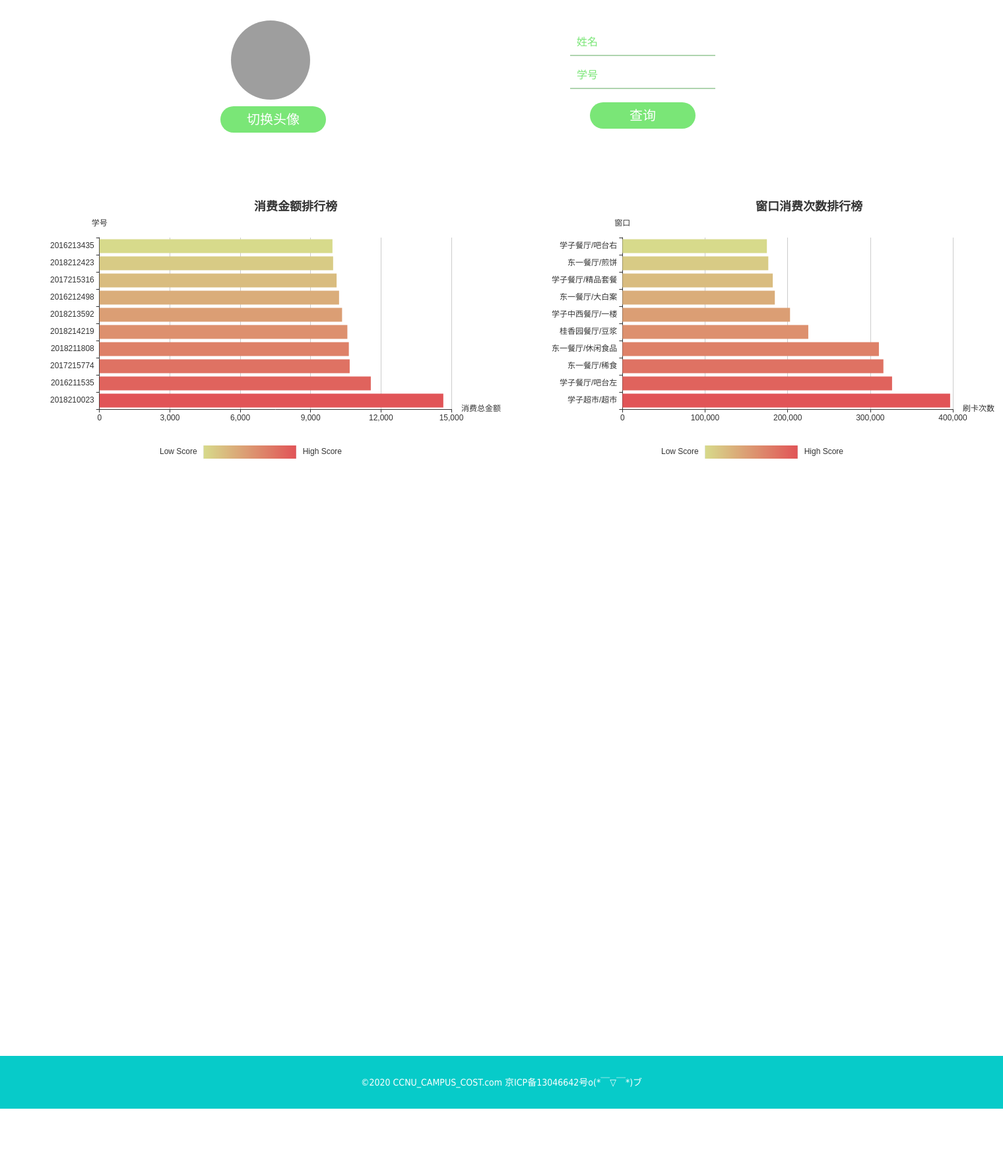
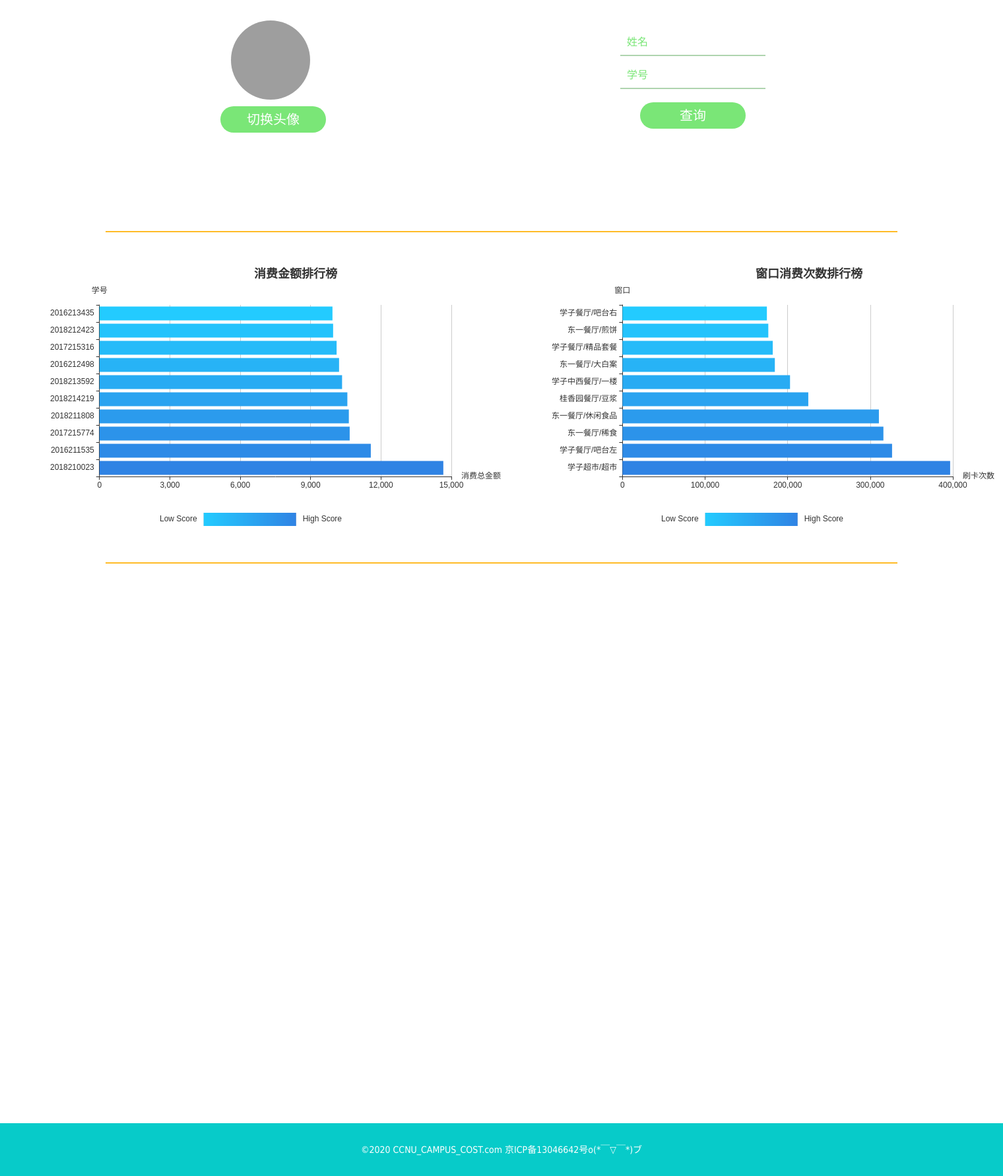
Before and after one commit to Bowser1704/ccnu_campus_cost, a Flask app: page / in a window 1520 px wide. Shown: the whole page at 66% size. Before the commit the page ends 1680 px from the top, so only its background shows below. Run offline with Flask 2, Linux system fonts and the light colour scheme; parts of the project's set-up code (start-up, migrations or seed data) failed here and were passed over; grey boxes are pictures that could not be loaded.

Commit message:
change color

```diff
--- a/routes/api.py
+++ b/routes/api.py
@@ -33,6 +33,6 @@ def place_rank():
     return jsonify(model.get_restaurant_place_rank())
 
 
-@app.route('api/rank/restaurant/<stu_num>', methods=['GET'])
+@app.route('/api/rank/restaurant/<stu_num>', methods=['GET'])
 def restaurant_rank(stu_num=None):
     return jsonify(model.get_restaurant_rank(stu_num))
--- a/routes/static/base.css
+++ b/routes/static/base.css
@@ -78,3 +78,14 @@ input:-moz-placeholder{    /* Mozilla Firefox 4 to 18 */
 input:-ms-input-placeholder{  /* Internet Explorer 10-11 */
 	color:#7ae677;
 }
+
+.line{
+	height: 0;
+	width: 1200px;
+	border-bottom: 2px solid #ffbb27;
+	position: relative;
+	left: 50%;
+	margin-left: -600px;
+	margin-bottom: 50px;
+	margin-top: 50px;
+}
--- a/routes/static/js/login.js
+++ b/routes/static/js/login.js
@@ -6,6 +6,7 @@ $(document).ready(function(){
     var stuName = document.getElementById('stuName');
 
     var name = document.getElementById('name'),
+        name1 = document.getElementById('name1'),
         costSum = document.getElementById('costSum'),
         resLove = document.getElementById('resLove'),
         placeLove = document.getElementById('placeLove'),
@@ -98,6 +99,7 @@ $(document).ready(function(){
             }
         })
         name.innerHTML = stuName.value;
+        name1.innerHTML = stuName.value;
         wcPic.src = baseUrl + '/wc/' + idValue + '.png';
         contentShow.style.display = 'block';
     }
--- a/routes/static/js/staticCostMost.js
+++ b/routes/static/js/staticCostMost.js
@@ -33,7 +33,7 @@ option = {
         // Map the score column to color
         dimension: 0,
         inRange: {
-            color: [ '#D7DA8B','#E15457']
+            color: [ '#23cbff','#2f83e4']
         }
     },
     series: [
--- a/routes/static/js/staticCostumeCount.js
+++ b/routes/static/js/staticCostumeCount.js
@@ -19,15 +19,13 @@ option = {
     title:{
         show:'true',
         text:'窗口消费次数排行榜',
-        subtextStyle:{
-            fontWeight:'',
-        },
         left:'50%'
     },
     grid: {containLabel: true},
     xAxis: {name: '刷卡次数'},
     yAxis: {type: 'category',name:'窗口'},
     visualMap: {
+        show:'false',
         orient: 'horizontal',
         left: 'center',
         min: 1,
@@ -36,7 +34,7 @@ option = {
         // Map the score column to color
         dimension: 0,
         inRange: {
-            color: [ '#D7DA8B','#E15457']
+            color: [ '#23cbff','#2f83e4']
         }
     },
     series: [
--- a/routes/static/style.css
+++ b/routes/static/style.css
@@ -1,5 +1,5 @@
 body{
-    min-width: 1200px;
+    min-width: 1500px;
 }
 .header{
     height: 300px;
@@ -13,7 +13,7 @@ body{
 .header .pic_change{
     width: 200px;
     height: 300px;
-    margin-left: 20%;
+    left: 20%;
     position: absolute;
     top:31px;
 }
@@ -38,7 +38,7 @@ body{
     width: 200px;
     float: right;
     position: absolute;
-    right: 30%;
+    right: 25%;
     top: 35%;
     margin-top: -60px;
 
@@ -95,10 +95,9 @@ body{
 }
 .rank .data_first .cost_most{
 	width: 100%;
-	height: 100%;
-	top: 0;
-    left: 0;
-    font-size: 14px;
+    height: 100%;
+
+    font-size: 16px;
 }
 .rank .data_second{
     width: 50%;
@@ -108,14 +107,9 @@ body{
 .rank .data_second .costumeCount{
     width: 100%;
 	height: 100%;
-	top: 0;
-    left: 0;
-    font-size: 14px;
+    font-size: 16px;
 }
 
-/* .wordcloud{
-    background: url("/wc/2017211652.png");
-} */
 
 
 
@@ -134,7 +128,7 @@ body{
 .content .contentShow{
     display: none;
 }
-.content .summery{
+.content .summery,#name1{
     height: 60px;
     line-height: 60px;
     text-align: center;
@@ -143,8 +137,8 @@ body{
 }
 .content .summery_left{
     box-sizing: border-box;
-    padding-left: 20px;
-    padding-top: 20px;
+    padding-left: 95px;
+    padding-top: 65px;
     height: 400px;
     width: 50%;
     background-color: #fff;
@@ -161,7 +155,7 @@ body{
     font-weight: 500;
     line-height: 35px;
     height: 35px;
-    color: #f20d0d;
+    color: #2f83e4;
     display: inline-block;
 }
 .content .summery_right{
@@ -182,7 +176,10 @@ body{
 }
 .content .summery_right p{
     text-align: center;
-    padding-bottom: 10px;
+    font-size: 25px;
+    padding-bottom: 20px;
+    font-weight: 600;
+    color: #2f83e4;
 }
 /* 底部 */
 .footer{
--- a/routes/templates/index.html
+++ b/routes/templates/index.html
@@ -34,7 +34,7 @@
         </div>
     </div>
     <div class="cf"></div>
-
+    <div class="line"></div>
     <div class="rank">
         <!-- <h1>排行榜</h1> -->
         <div class="data_first">
@@ -50,7 +50,8 @@
 
     <div class="content">
         <div class="contentShow" id="contentShow">
-            <p class="summery"><span></span>个人年度总结</p>
+            <div class="line"></div>
+            <p class="summery"><span id="name1"></span>个人年度总结</p>
             <div class="summery_left">
                 <div>
                     <p>亲爱的：<span id="name"></span></p>
@@ -69,11 +70,10 @@
                 <div class="wc_pic">
                     <img id="wcPic" src="">
                 </div>
-
-
             </div>
         </div>
         <div class="cf"></div>
+        <div class="line"></div>
         <!-- 未构造完成 -->
         <!-- <div class="data">
             <div class="data_left">
```
Also changed, not shown: routes/static/js/moreInformation.js (+9 -0 lines).
